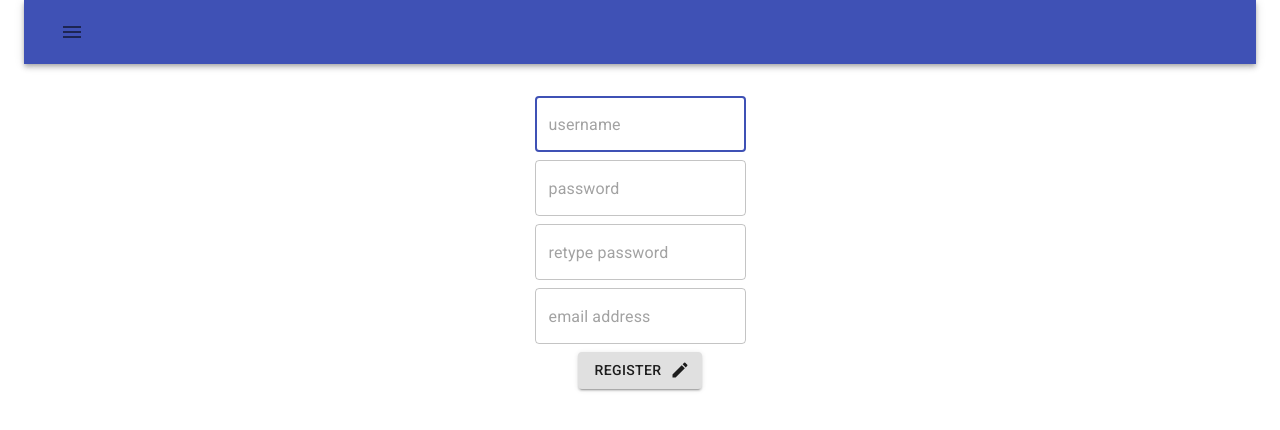
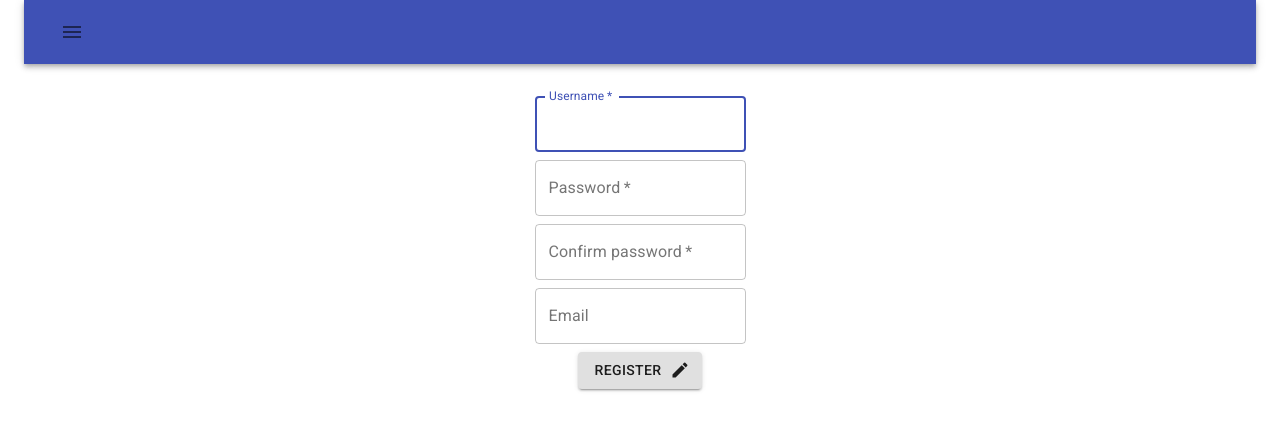
Before and after one commit to rasm47/bathroom-wall-webclient, a React (Create React App) app: page /register in a window 1280 px wide. Shown: the top 430 px of the page. Built offline with nearby package versions, Linux system fonts and the light colour scheme.

Commit message:
Add labels to registering form fields

```diff
--- a/src/components/registerform.js
+++ b/src/components/registerform.js
@@ -22,9 +22,9 @@ export default function RegisterForm(props) {
         <Grid item>
           <TextField
             name="username"
+            label="Username"
             variant="outlined"
             value={username}
-            placeholder="username"
             autoFocus
             required
             onChange={e => setUsername(e.target.value)}
@@ -34,10 +34,10 @@ export default function RegisterForm(props) {
         <Grid item>
           <TextField
             name="password1"
+            label="Password"
             variant="outlined"
             type="password"
             value={password1}
-            placeholder="password"
             required
             onChange={e => setPassword1(e.target.value)}
           />
@@ -46,10 +46,10 @@ export default function RegisterForm(props) {
         <Grid item>
           <TextField
             name="password2"
+            label="Confirm password"
             variant="outlined"
             type="password"
             value={password2}
-            placeholder="retype password"
             required
             onChange={e => setPassword2(e.target.value)}
           />
@@ -58,9 +58,10 @@ export default function RegisterForm(props) {
         <Grid item>
           <TextField
             name="email"
+            label="Email"
+            type="email"
             variant="outlined"
             value={email}
-            placeholder="email address"
             onChange={e => setEmail(e.target.value)}
           />
         </Grid>
```
